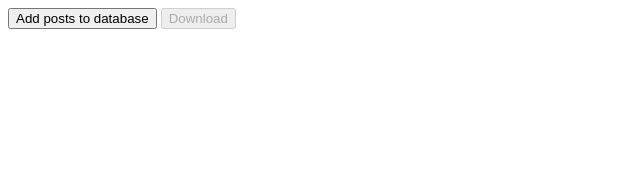
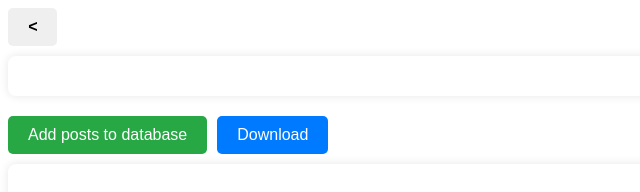
Before and after one commit to Smoke221/Cointab-Assignment, a website: page public/post.html in a window 1280 px wide. Shown: the whole page, without its empty margins (0-640 px from the left). Drawn offline with Linux system fonts and the light colour scheme; no server answers; a web font is replaced by a local one.

Commit message:
added css for buttons and worked on user interface.

```diff
--- a/public/post.html
+++ b/public/post.html
@@ -5,8 +5,10 @@
     <meta name="viewport" content="width=device-width, initial-scale=1.0">
     <title>User's Posts</title>
     <link rel="stylesheet" href="./src/post.css">
+    <link href="https://fonts.googleapis.com/css2?family=Josefin+Sans:wght@500&family=Outfit:wght@100..900&family=Protest+Strike&family=Ubuntu:ital,wght@0,300;0,400;0,500;0,700;1,300;1,400;1,500;1,700&display=swap" rel="stylesheet">
 </head>
 <body>
+    <button id="back" onclick="redirectToHome()"><i> < </i></button>
     <div id="user-container"></div>
     <div id="buttons">
         <button id="bulk-add" onclick="bulkAdd()">Add posts to database</button>
--- a/public/post.js
+++ b/public/post.js
@@ -40,13 +40,18 @@ function displayPosts(posts) {
   postsContainer.innerHTML = "";
 
   posts.forEach((post) => {
+    let div = document.createElement("div");
+
     let postTitle = document.createElement("h4");
     postTitle.textContent = post.title;
+    postTitle.setAttribute("class","postTitle")
 
     let body = document.createElement("p");
     body.textContent = post.body;
+    body.setAttribute("class","postBody")
 
-    postsContainer.append(postTitle, body);
+    div.append(postTitle, body);
+    postsContainer.append(div);
   });
 }
 function displayUser(user) {
@@ -54,12 +59,15 @@ function displayUser(user) {
 
   const userName = document.createElement("h3");
   userName.textContent = user.name;
+  userName.style.fontFamily = "'Protest Strike', sans-serif";
 
   const company = document.createElement("p");
   company.textContent = user.company.name;
+  company.style.fontFamily = "'Outfit', sans-serif"
 
   const city = document.createElement("p");
   city.textContent = user.address.city;
+  city.style.fontFamily = "'Outfit', sans-serif"
 
   userContainer.append(userName, company, city);
 }
@@ -103,3 +111,7 @@ function downloadInExcel() {
   downloadLink.click();
   document.body.removeChild(downloadLink);
 }
+
+function redirectToHome() {
+  window.location.href = "index.html";
+}
--- a/public/src/index.css
+++ b/public/src/index.css
@@ -1,13 +1,14 @@
-body{
+body {
   font-family: "Protest Strike", sans-serif;
 }
-#header, #alluser-btn{
+#header,
+#alluser-btn {
   margin-top: 5%;
   display: flex;
   justify-content: center;
 }
 
-#alluser-btn button{
+#alluser-btn button {
   background-color: rgba(51, 51, 51, 0.05);
   border-radius: 8px;
   border-width: 0;
@@ -42,8 +43,33 @@ body{
   box-sizing: border-box;
   box-shadow: rgba(99, 99, 99, 0.2) 0px 2px 8px 0px;
 }
-.button-div{
+.button-div {
   display: flex;
   gap: 10px;
   margin: 10px;
 }
+button {
+  padding: 10px 20px;
+  font-size: 16px;
+  cursor: pointer;
+  border: none;
+  border-radius: 5px;
+}
+
+button:disabled {
+  cursor: not-allowed;
+  background-color: #ccc;
+  color: #666;
+}
+
+button:hover:not(:disabled) {
+  background-color: #0056b3;
+}
+
+.button-div button:first-child {
+  background-color: #28a745;
+}
+
+.button-div button:first-child:hover:not(:disabled) {
+  background-color: #218838;
+}
--- a/public/src/post.css
+++ b/public/src/post.css
@@ -0,0 +1,67 @@
+#user-container {
+  background-color: #fff;
+  padding: 20px;
+  border-radius: 8px;
+  box-shadow: 0 0 10px rgba(0, 0, 0, 0.1);
+  margin-bottom: 20px;
+}
+#posts-container {
+    margin-top: 10px;
+  background-color: #fff;
+  padding: 20px;
+  border-radius: 8px;
+  box-shadow: 0 0 10px rgba(0, 0, 0, 0.1);
+}
+#buttons {
+  display: flex;
+  gap: 10px;
+}
+
+button {
+  padding: 10px 20px;
+  font-size: 16px;
+  cursor: pointer;
+  border: none;
+  border-radius: 5px;
+}
+
+button:disabled {
+  cursor: not-allowed;
+  background-color: #ccc;
+  color: #666;
+}
+
+button:hover:not(:disabled) {
+  background-color: #0056b3;
+}
+
+#bulk-add {
+  background-color: #28a745;
+  color: #fff;
+}
+
+#bulk-add:hover:not(:disabled) {
+  background-color: #218838;
+}
+
+#excel-download {
+  background-color: #007bff;
+  color: #fff;
+}
+
+#excel-download:hover:not(:disabled) {
+  background-color: #0056b3;
+}
+#back{
+    margin-bottom: 10px;
+    font-weight: bolder;
+}
+#back:hover{
+    background-color: #666;
+}
+.postTitle{
+    font-family: "Ubuntu", sans-serif;
+}
+.postBody{
+    font-family: "Outfit", sans-serif;
+}
```
Lines whose indentation alone changed are shown as unchanged.
